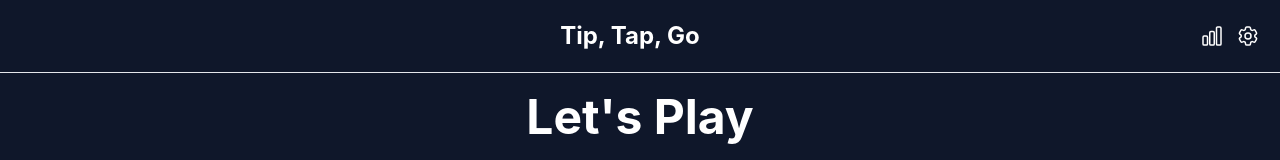
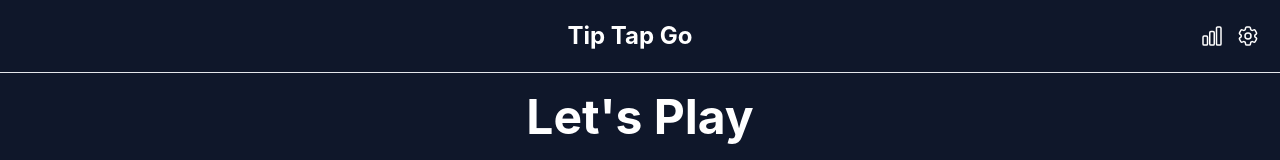
Before and after one commit to aaronguernsey/tip-tap-go, a Next.js app: page / in a window 1280 px wide. Shown: the top 160 px of the page. Built offline with nearby package versions, Linux system fonts and the light colour scheme.

Commit message:
chore(content): remove commas from title

```diff
--- a/constants/content.ts
+++ b/constants/content.ts
@@ -1,4 +1,4 @@
-export const GAME_TITLE = "Tip, Tap, Go";
+export const GAME_TITLE = "Tip Tap Go";
 
 // SEO Meta CONTENT
 export const META_TITLE = `Let's Play ${GAME_TITLE}`;
```
